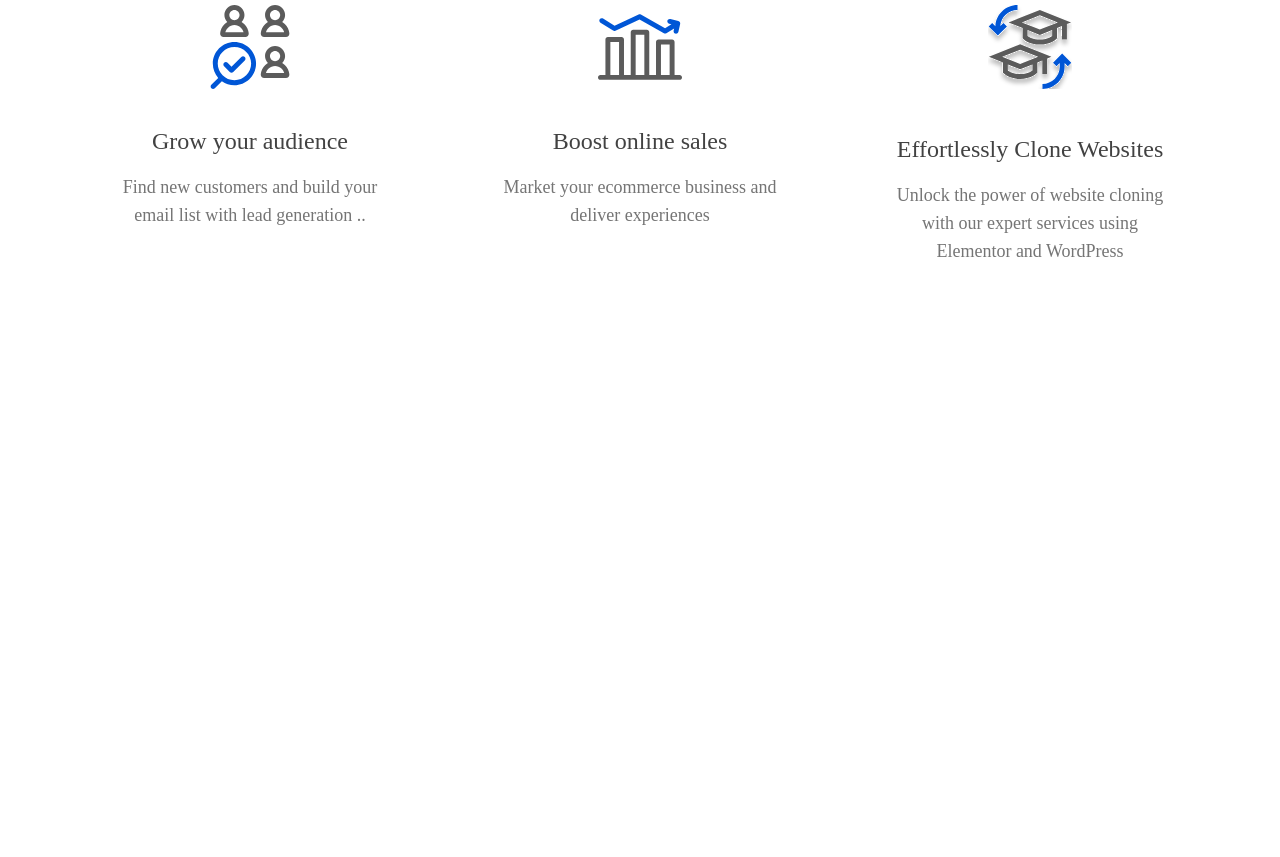
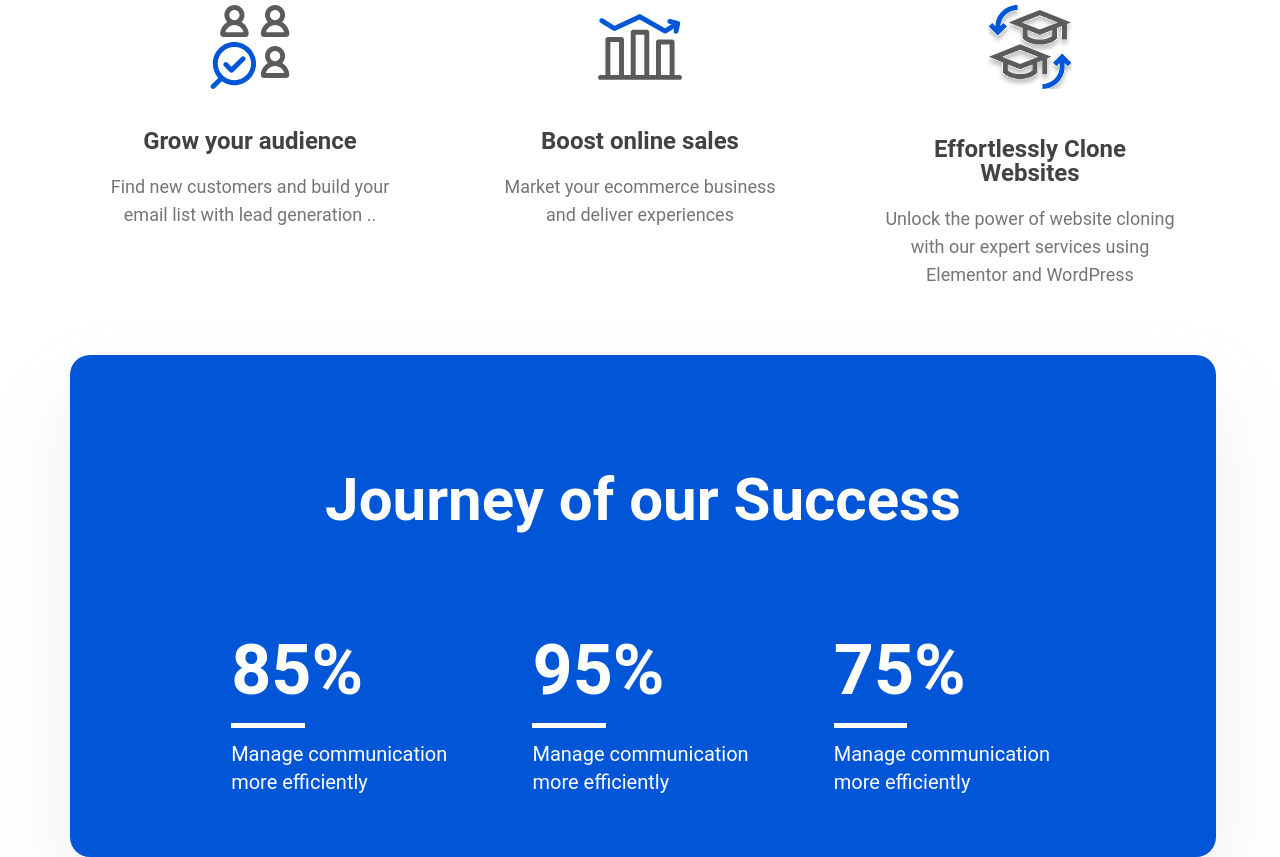
Before and after one commit to monirhabderabby/sa-technologies, a Next.js app: page / in a window 1280 px wide. Shown: the part 1060-1917 px from the top of the page. Before the commit the page ends 1653 px from the top, so only its background shows below. Built offline with nearby package versions, Linux system fonts and the light colour scheme.

Commit message:
added: successHighlighted section

```diff
--- a/Components/Home/BannerFeature/BannerFeature.js
+++ b/Components/Home/BannerFeature/BannerFeature.js
@@ -29,17 +29,19 @@ export const BannerFeature = () => {
     ];
     return (
         <div>
-            <section className="header flex flex-col justify-center items-center mt-[112px]">
+            <section className="header flex flex-col justify-center items-center mt-[112px] h-full relative">
                 <p className="bg-secondary w-[157px] h-[40px] rounded-[20px] flex justify-center items-center font-inter font-normal">Why SA-TECH</p>
                 <h1 className={`text-[#160637] text-[32px] font-bold font-inter`}>Top three Services</h1>
             </section>
-            <div className="h-[250px] mt-[50px] max-w-[1070px] mx-auto grid grid-cols-1 md:grid-cols-3 gap-[100px]">
+            <div className="h-auto lg:h-[250px] mt-[50px] max-w-[1070px] mx-auto grid grid-cols-1 md:grid-cols-3 gap-[100px]">
                 {data?.map(item => {
                     return (
                         <div key={item.id} className="flex flex-col items-center">
-                            <Image src={item.icon} loading="lazy" className="mb-[40px]" />
-                            <h1 className="text-[#424242] text-[24px] font-medium leading-[24px] mb-[20px]">{item.title}</h1>
-                            <p className="text-[#757575] text-[18px] leading-[28px]  text-center font-lato font-normal">{item.description}</p>
+                            <Image src={item.icon} loading="lazy" className="mb-[40px] w-auto md:w-1/3 lg:w-auto" />
+                            <h1 className="text-[#424242] text-[24px] text-center font-semibold font-inter leading-[24px] mb-[20px]">{item.title}</h1>
+                            <p className="text-[#757575] md:text-[16px] lg:text-[18px] leading-[28px] text-center font-lato font-normal">
+                                {item.description}
+                            </p>
                         </div>
                     );
                 })}
--- /dev/null
+++ b/Components/Home/Success_highlight/SuccessHighlight.js
@@ -0,0 +1,41 @@
+export const SuccessHighlight = () => {
+    const data = [
+        {
+            id: 1,
+            percentage: "85%",
+            description: "manage communication more efficiently",
+        },
+        {
+            id: 2,
+            percentage: "95%",
+            description: "improve communication with customers and clients",
+        },
+        {
+            id: 3,
+            percentage: "75%",
+            description: "average improvement in team efficiently",
+        },
+    ];
+    return (
+        <div className=" mt-[100px] w-full lg:w-[1146px] h-auto md:h-[460px] lg:h-[502px] bg-primary rounded-[20px] shadow-hightlighted px-[20px] lg:px-[121px] py-[40px] md:py-[80px] lg:py-[100px]">
+            <h1 className="text-[40px] md:text-[60px] font-inter font-semibold text-white text-center">Journey of our Success</h1>
+            <section className="w-full flex flex-col gap-y-[40px] md:flex-row justify-evenly items-center mt-[73px]">
+                {data?.map(item => {
+                    return (
+                        <div key={item.id} className="mx-auto">
+                            <h1
+                                style={{ borderWidth: "0 0 5px 0" }}
+                                className="border-b-[5px] w-1/3 border-white md:text-[50px] lg:text-[70px] text-white font-semibold"
+                            >
+                                {item.percentage}
+                            </h1>
+                            <p className="font-inter font-normal text-[20px] leading-[28px] max-w-[221px] text-[#FDFDFD] mt-[12px]">
+                                Manage communication more efficiently
+                            </p>
+                        </div>
+                    );
+                })}
+            </section>
+        </div>
+    );
+};
--- a/app/page.js
+++ b/app/page.js
@@ -1,5 +1,6 @@
 import { Banner } from "@/Components/Home/Banner/Banner";
 import { BannerFeature } from "@/Components/Home/BannerFeature/BannerFeature";
+import { SuccessHighlight } from "@/Components/Home/Success_highlight/SuccessHighlight";
 
 export default function Home() {
     return (
@@ -8,6 +9,7 @@ export default function Home() {
 
             <div className="max-w-[1200px] mx-auto lg:h-[calc(100vh-74px)] h-auto px-[16px] md:px-[30px]">
                 <BannerFeature />
+                <SuccessHighlight />
             </div>
         </div>
     );
--- a/tailwind.config.js
+++ b/tailwind.config.js
@@ -9,7 +9,6 @@ module.exports = withMT({
                 "gradient-conic": "conic-gradient(from 180deg at 50% 50%, var(--tw-gradient-stops))",
             },
             fontFamily: {
-                sans: ["Source Serif Pro", "serif"],
                 inter: ["var(--font-inter)"],
                 lato: ["var(--font-inter)"],
             },
@@ -17,6 +16,9 @@ module.exports = withMT({
                 primary: "#0056D6",
                 secondary: "#F7F1FF",
             },
+            boxShadow: {
+                hightlighted: "0px 40px 80px rgba(155,149,149,0.16)",
+            },
         },
     },
     plugins: [],
```
